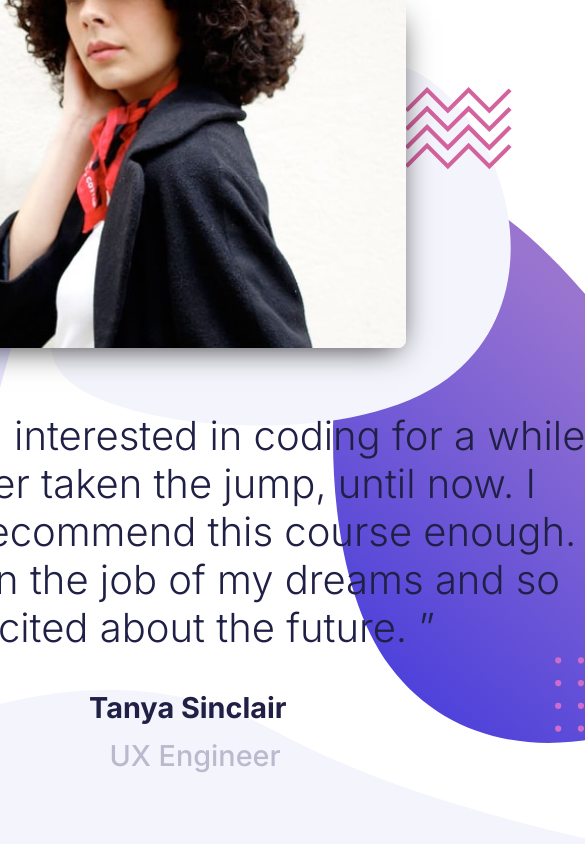
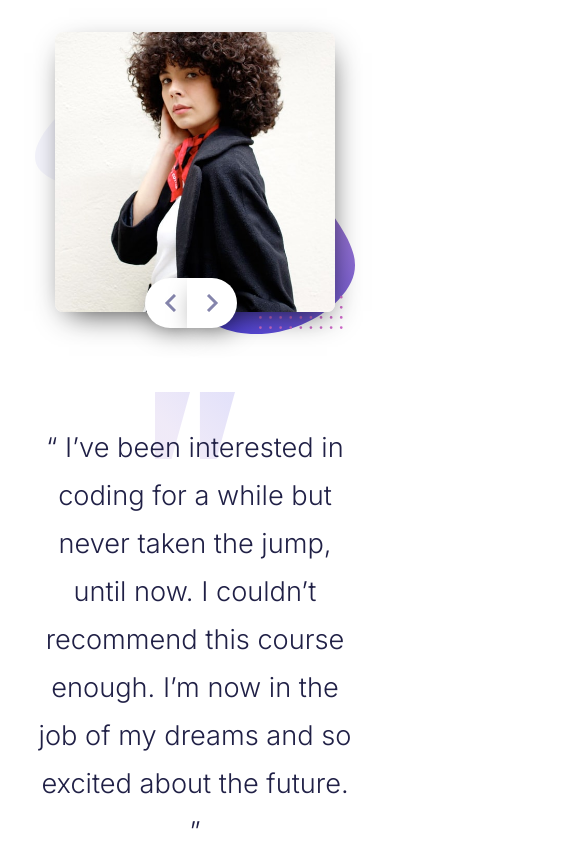
Before and after one commit to aemann2/coding-bootcamp-testimonials-slider, a plain HTML site: page index.html in a window 390 px wide. Shown: the top 859 px of the page, 585 px wide, since content can reach past the window. Drawn offline with Linux system fonts and the light colour scheme.

Commit message:
finished mobile styling

```diff
--- a/css/style.scss
+++ b/css/style.scss
@@ -47,7 +47,7 @@ blockquote {
   justify-content: center;
   align-items: center;
   width: 1440px;
-  height: 100vh;
+  height: 800px;
   background: no-repeat url('../images/pattern-bg.svg') 100% center / 50rem;
 }
 
@@ -130,15 +130,23 @@ blockquote {
 // Media queries //
 
 @media only screen and (max-width: 1400px) {
+  body {
+    overflow: scroll;
+  }
+
   .main {
     flex-direction: column;
-    background: no-repeat url('../images/pattern-bg.svg') 16rem 4rem / 45rem;
+    background: no-repeat url('../images/pattern-bg.svg') 50% 15% / 43rem;
+    height: 1400px;
   }
 
   .quote {
     position: static;
     order: 2;
     text-align: center;
+    padding: 2rem 0em;
+    margin-top: 5rem;
+    background: no-repeat url('../images/pattern-quotes.svg') center top / 8rem;
 
     &__attribute {
       font-size: 1.8rem;
@@ -153,5 +161,85 @@ blockquote {
     height: 550px;
     width: 550px;
     position: relative;
+    right: 0rem;
+
+    &__prev {
+      left: 45%;
+    }
+    &__next {
+      right: 37%;
+    }
   }
 }
+
+@media only screen and (max-width: 1400px) and (max-height: 1150px) {
+  body {
+    align-items: flex-start;
+  }
+
+  .main {
+    margin-top: 2rem;
+    padding: 2rem;
+    height: 900px;
+    background: no-repeat url('../images/pattern-bg.svg') center top / 30rem;
+  }
+
+  .quote {
+    &__body {
+      font-size: 1.8rem;
+    }
+    &__attribute {
+      font-size: 1.5rem;
+    }
+  }
+
+  .photo {
+    height: 400px;
+    width: 400px;
+    position: relative;
+
+    &__prev {
+      left: 40%;
+    }
+    &__next {
+      right: 37%;
+    }
+  }
+}
+
+@media only screen and (max-width: 900px) {
+  .main,
+  .quote {
+    width: 320px;
+  }
+
+  .main {
+    background: no-repeat url('../images/pattern-bg.svg') 50% top / 20rem;
+    justify-content: flex-start;
+    margin-top: 2rem;
+    padding: 0rem;
+    height: 1000px;
+  }
+
+  .quote {
+    background: no-repeat url('../images/pattern-quotes.svg') center top / 5rem;
+    &__body {
+      font-size: 1.7rem;
+    }
+    &__attribute {
+      font-size: 1.3rem;
+    }
+  }
+
+  .photo {
+    height: 280px;
+    width: 280px;
+
+    &__prev {
+      left: 32%;
+    }
+    &__next {
+      right: 35%;
+    }
+  }
+}
```
Also changed, not shown: css/style.css, 1 other file.
